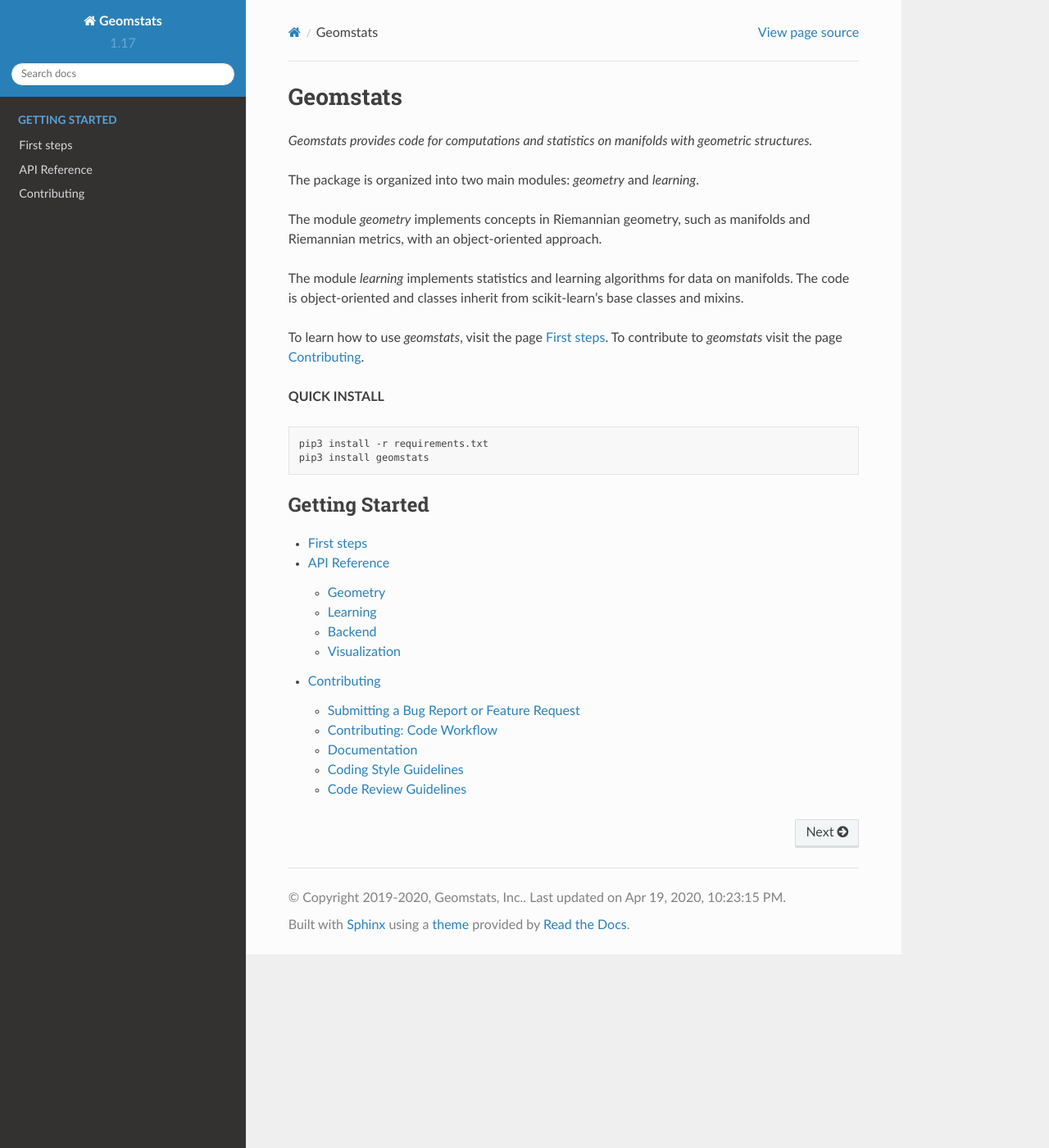
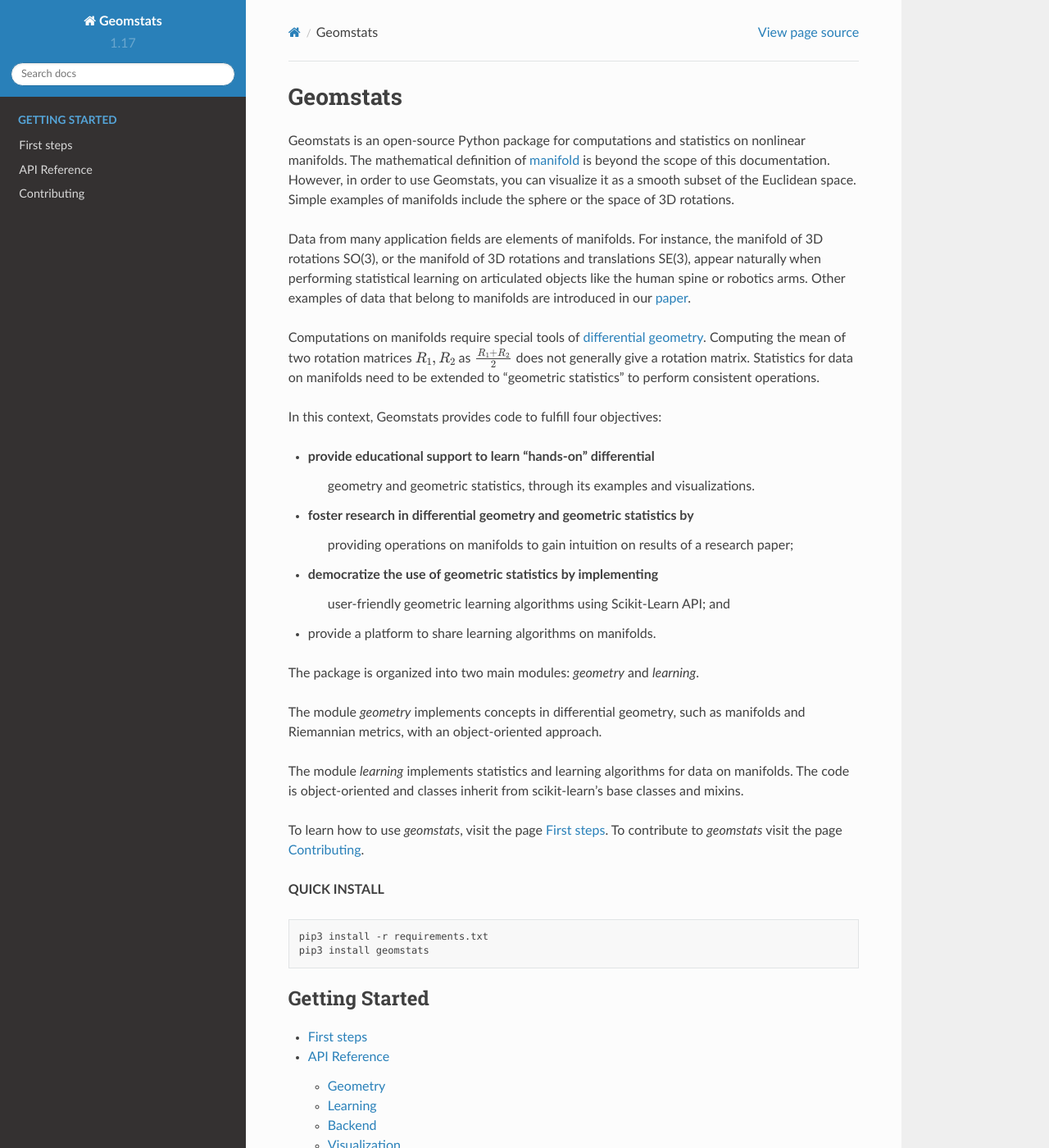
Before and after one commit to geomstats/geomstats, a Sphinx documentation site: the page built from docs/index.rst, in a window 1280 px wide and 1400 px high. Shown: the whole window at 82% size. Built offline with Sphinx 7.4.7 and the Read the Docs theme 2.0.0, drawn with Linux system fonts in a browser that asks for light colours.

Commit message:
Update Geomstats welcome page

```diff
--- a/docs/index.rst
+++ b/docs/index.rst
@@ -1,12 +1,38 @@
 Geomstats
 =========
 
-*Geomstats provides code for computations and statistics on manifolds with geometric structures.*
+Geomstats is an open-source Python package for computations and statistics on
+nonlinear manifolds. The mathematical definition of
+`manifold <https://en.wikipedia.org/wiki/Manifold>`_ is beyond the scope of this documentation.
+However, in order to use Geomstats, you can visualize it as a smooth subset of the
+Euclidean space. Simple examples of manifolds include the sphere or the space of 3D rotations.
+
+Data from many application fields are elements of manifolds. For instance,
+the manifold of 3D rotations SO(3), or the manifold of 3D rotations and translations SE(3),
+appear naturally when performing statistical learning on articulated objects like the human
+spine or robotics arms. Other examples of data that belong to manifolds
+are introduced in our `paper <https://arxiv.org/abs/2004.04667>`_.
+
+Computations on manifolds require special tools of
+`differential geometry <https://en.wikipedia.org/wiki/Differential_geometry>`_. Computing
+the mean of two rotation matrices :math:`R_1, R_2` as :math:`\frac{R_1 + R_2}{2}` does not
+generally give a rotation matrix. Statistics for data on manifolds need to be extended to
+"geometric statistics" to perform consistent operations.
+
+In this context, Geomstats provides code to fulfill four objectives:
+
+- provide educational support to learn "hands-on" differential
+    geometry and geometric statistics, through its examples and visualizations.
+- foster research in differential geometry and geometric statistics by
+    providing operations on manifolds to gain intuition on results of a research paper;
+- democratize the use of geometric statistics by implementing
+    user-friendly geometric learning algorithms using Scikit-Learn API; and
+- provide a platform to share learning algorithms on manifolds.
 
 The package is organized into two main modules:
 `geometry` and `learning`.
 
-The module `geometry` implements concepts in Riemannian geometry,
+The module `geometry` implements concepts in differential geometry,
 such as manifolds and Riemannian metrics, with an object-oriented approach.
 
 The module `learning` implements statistics and learning algorithms for data
```
